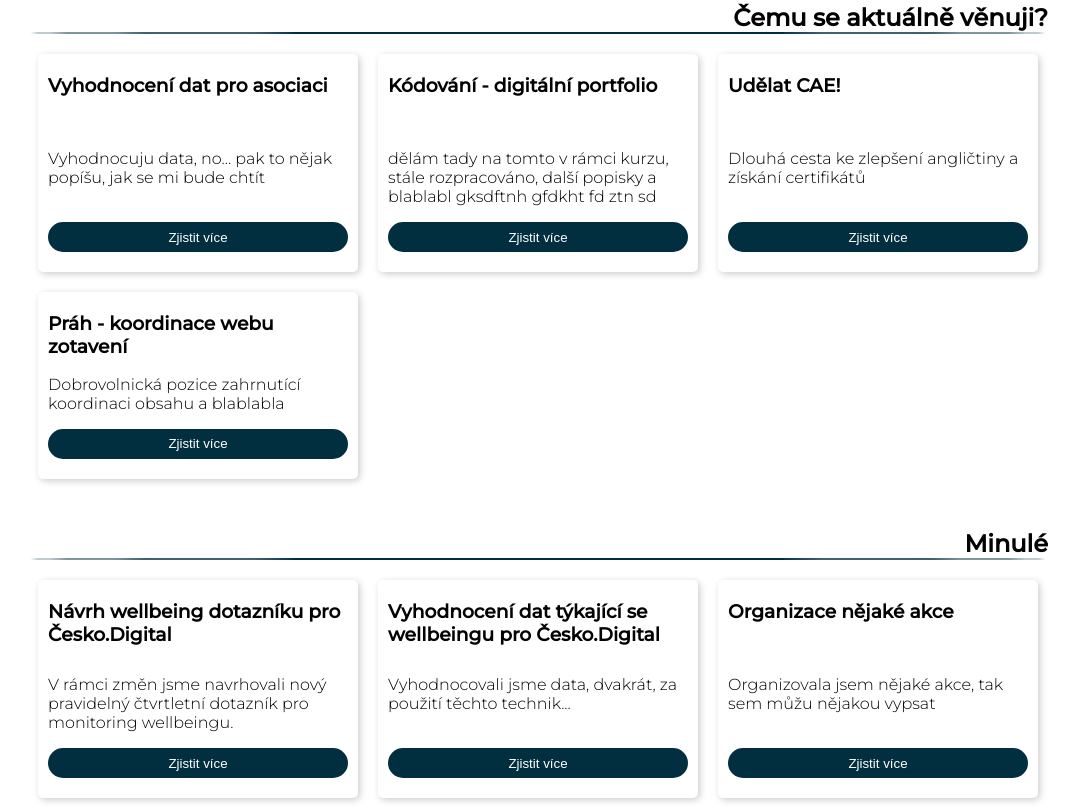
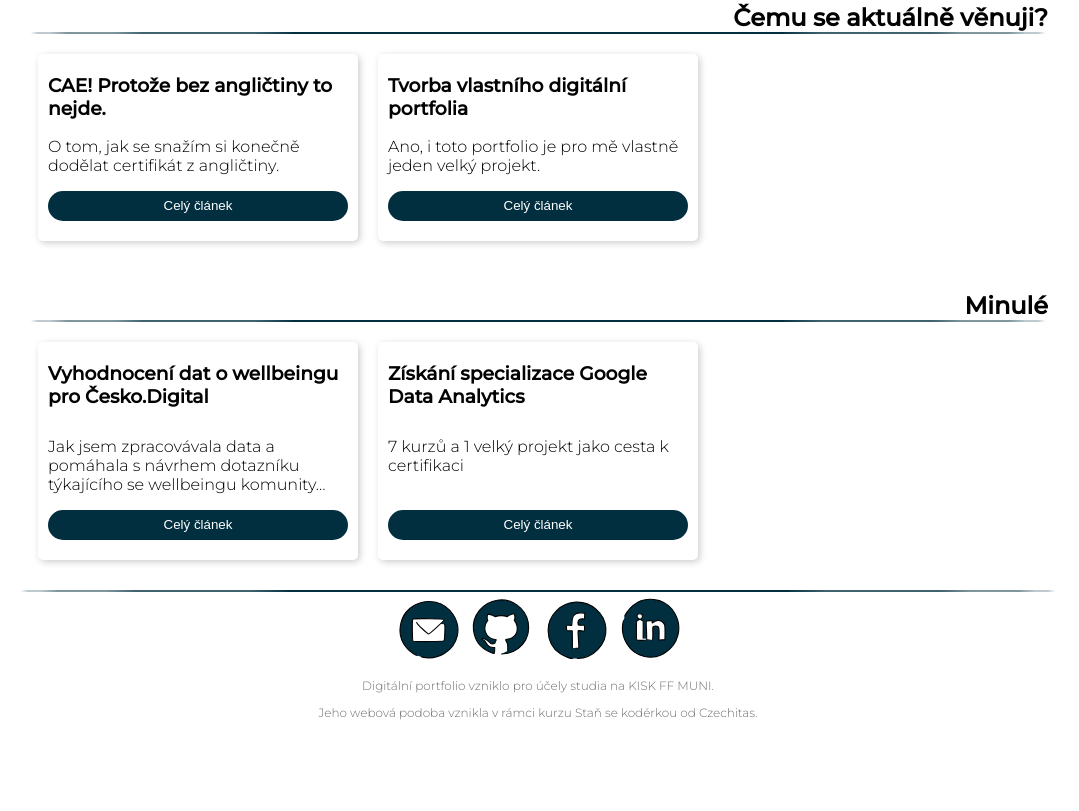
Before and after one commit to saurinne/digitalni_portfolio, an Eleventy site: page projects.html in a window 1280 px wide. Shown: the part 357-1168 px from the top of the page, without its empty margins (102-1181 px from the left). After the commit the page ends 1089 px from the top, so only its background shows below. Built offline with nearby package versions, Linux system fonts and the light colour scheme; Eleventy itself is replaced by a stand-in of ours; files that its build step writes are made by us from their sources.

Commit message:
projects collections

```diff
--- a/projects.html
+++ b/projects.html
@@ -11,59 +11,29 @@
 <section class="projects">
     <h2 class="projects__headline">Čemu se aktuálně věnuji?</h2>
     <div class="projects__conteiner">
-        <div class="projects__project">
-            <h3 class="projects__name">Vyhodnocení dat pro asociaci</h3>
-            <p class="projects__description">Vyhodnocuju data, no... pak to nějak popíšu, jak se mi bude chtít</p>
-            <button class="projects__link" href="#">Zjistit více</button>
-        </div>
+        {% for article in collections.project_current %}
 
-        <div class="projects__project">
-            <h3 class="projects__name">Kódování - digitální portfolio</h3>
-            <p class="projects__description">dělám tady na tomto v rámci kurzu, stále rozpracováno,
-                další popisky a blablabl gksdftnh gfdkht fd ztn sd</p>
-            <button class="projects__link" href="#">Zjistit více</button>
-        </div>
+            <div class="projects__project">
+                <h3 class="projects__name">{{ article.data.title }}</h3>
+                <p class="projects__description">{{ article.data.perex }}</p>
+                <button class="projects__link"><a class="projects_url" href="{{ article.url }}">Celý článek</a></button>
+            </div>
 
-        <div class="projects__project">
-            <h3 class="projects__name">Udělat CAE!</h3>
-            <p class="projects__description">Dlouhá cesta ke zlepšení angličtiny a získání certifikátů</p>
-            <button class="projects__link" href="#">Zjistit více</button>
-        </div>
-
-        <div class="projects__project">
-            <h3 class="projects__name">Práh - koordinace webu zotavení</h3>
-            <p class="projects__description">Dobrovolnická pozice zahrnutící koordinaci obsahu a blablabla</p>
-            <button class="projects__link" href="#">Zjistit více</button>
-        </div>
+        {% endfor %}
     </div>
 </section>
 
 <section class="projects">
     <h2 class="projects__headline">Minulé </h2>
     <div class="projects__conteiner">
-        <div class="projects__project">
-            <h3 class="projects__name">Návrh wellbeing dotazníku pro Česko.Digital</h3>
-            <p class="projects__description">V rámci změn jsme navrhovali nový pravidelný čtvrtletní dotazník
-                pro monitoring wellbeingu.</p>
-            <button class="projects__link" href="#">Zjistit více</button>
-        </div>
+        {% for article in collections.project_past | reverse %}
 
-        <div class="projects__project">
-            <h3 class="projects__name">Vyhodnocení dat týkající se wellbeingu pro Česko.Digital</h3>
-            <p class="projects__description">Vyhodnocovali jsme data, dvakrát, za použití těchto technik...</p>
-            <button class="projects__link" href="#">Zjistit více</button>
-        </div>
+            <div class="projects__project">
+                <h3 class="projects__name">{{ article.data.title }}</h3>
+                <p class="projects__description">{{ article.data.perex }}</p>
+                <button class="projects__link"><a class="projects_url" href="{{ article.url }}">Celý článek</a></button>
+            </div>
 
-        <div class="projects__project">
-            <h3 class="projects__name">Organizace nějaké akce</h3>
-            <p class="projects__description">Organizovala jsem nějaké akce, tak sem můžu nějakou vypsat</p>
-            <button class="projects__link" href="#">Zjistit více</button>
-        </div>
-
-        <!--<div class="projects__project">
-            <h3 class="projects__name"></h3>
-            <p class="projects__description"></p>
-            <button class="projects__link" href="#">Zjistit více</button>
-        </div>-->
+        {% endfor %}
     </div>
 </section>
--- a/projects/cae.md
+++ b/projects/cae.md
@@ -2,7 +2,7 @@
 layout: layouts/article.njk
 title: CAE! Protože bez angličtiny to nejde.
 author: Petra
-datum: 10. duben 2022
+datum: 15. prosinec 2022
 tags: ['blog', 'project_current']
 perex: O tom, jak se snažím si konečně dodělat certifikát z angličtiny.
 ---
--- a/scss/_overview.scss
+++ b/scss/_overview.scss
@@ -53,6 +53,10 @@
     padding: 10px;
 }
 
+.overview + .projects {
+    margin-top: 20px;
+}
+
 /*Verze pro tablet*/
 @media screen and (min-width: 540px) {
     .overview {
```
Also changed, not shown: css/style.css, 1 other file.
